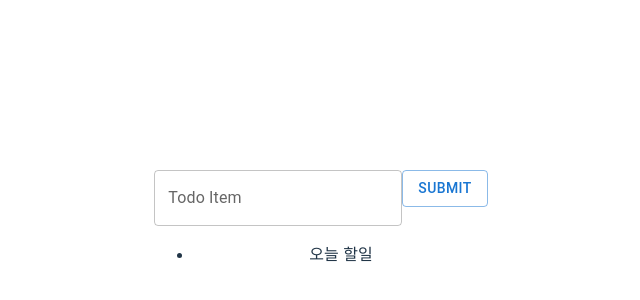
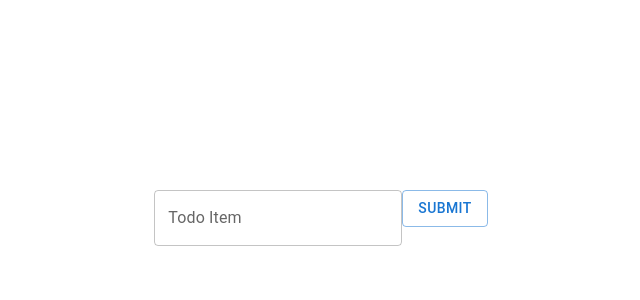
Before and after one commit to swon95/react-todo-app, a React (Vite) app: page / in a window 1280 px wide. Shown: the part 174-474 px from the top of the page, without its empty margins (319-959 px from the left). Built offline with nearby package versions, Linux system fonts and the light colour scheme.

Commit message:
feat: Todo Item & List

```diff
--- a/src/App.jsx
+++ b/src/App.jsx
@@ -3,7 +3,8 @@ import { useState } from "react";
 import TextField from "@mui/material/TextField";
 import Button from "@mui/material/Button";
 
-function App() {
+let todoItemId = 0;
+
 const TodoItemInputField = (props) => {
     const [input, setInput] = useState("");
     // console.log(input);
@@ -29,9 +30,17 @@ function App() {
     );
 };
 
+const TodoItem = (props) => {
+    return (
+        <li>
+            <span>{props.todoItem.todoItemContent}</span>
+        </li>
+    );
+};
+
 const TodoItemList = (props) => {
     const todoList = props.todoItemList.map((todoItem, index) => {
-            return <li key={index}>{todoItem.todoItemContent}</li>;
+        return <TodoItem key={todoItem.id} todoItem={todoItem} />;
     });
     return (
         <>
@@ -40,20 +49,23 @@ function App() {
     );
 };
 
+function App() {
+    const [todoItemList, setTodoItemList] = useState([]);
+
+    const newSubmit = (newTodoItem) => {
+        setTodoItemList([
+            ...todoItemList,
+            {
+                id: todoItemId++,
+                todoItemContent: newTodoItem,
+                isFinished: false,
+            },
+        ]);
+    };
     return (
         <div className="App">
-            <TodoItemInputField
-                onSubmit={(input) => {
-                    console.log(input);
-                }}
-            />
-            <TodoItemList
-                todoItemList={[
-                    {
-                        todoItemContent: "오늘 할일",
-                    },
-                ]}
-            />
+            <TodoItemInputField onSubmit={newSubmit} />
+            <TodoItemList todoItemList={todoItemList} />
         </div>
     );
 }
```
Lines whose indentation alone changed are shown as unchanged.
